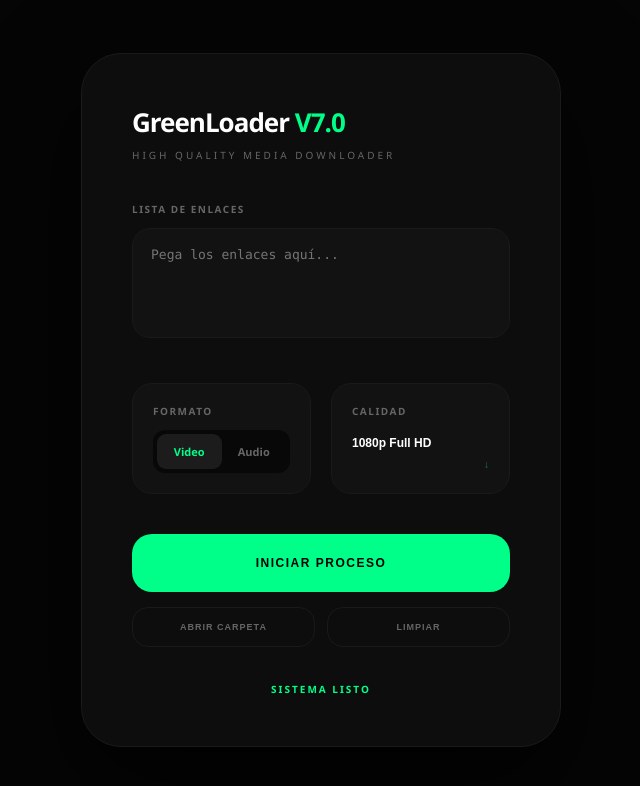
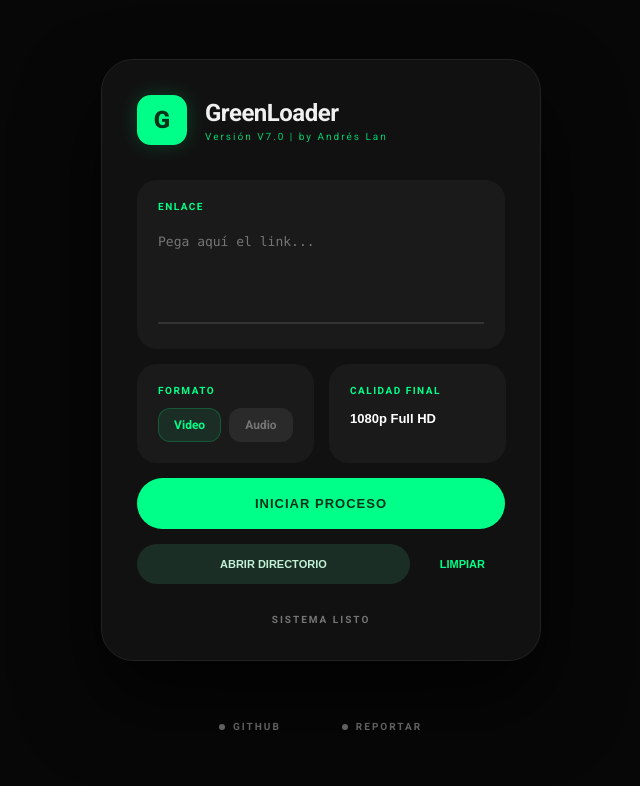
Before and after one commit to Andreslan327/GreenLoader, a plain HTML site: page index.html in a window 1280 px wide. Shown: the whole page, without its empty margins (319-959 px from the left). Drawn offline with Linux system fonts and the light colour scheme.

Commit message:
GreenLoader

```diff
--- a/index.html
+++ b/index.html
@@ -2,53 +2,77 @@
 <html lang="es">
 <head>
     <meta charset="UTF-8">
+    <meta name="viewport" content="width=device-width, initial-scale=1.0">
+    <title>GreenLoader V7.0</title>
     <link rel="stylesheet" href="style.css">
+    <link href="https://fonts.googleapis.com/css2?family=Roboto:wght@400;500;700;900&display=swap" rel="stylesheet">
 </head>
 <body>
-    <div class="main-wrapper">
-        <div class="glass-container">
-            <header class="reveal">
-                <h1>GreenLoader <span class="accent">V7.0</span></h1>
-                <p class="tagline">High Quality Media Downloader</p>
-            </header>
+    <div class="md-container">
+        <header class="reveal">
+            <div class="logo-icon">G</div>
+            <div class="header-text">
+                <h1>GreenLoader</h1>
+                <p>Versión V7.0 | by Andrés Lan</p>
+            </div>
+        </header>
 
-            <div class="input-group reveal" style="transition-delay: 0.1s;">
-                <label>LISTA DE ENLACES</label>
-                <textarea id="urlInput" placeholder="Pega los enlaces aquí..."></textarea>
+        <main>
+            <div class="md-card reveal-delay-1">
+                <label class="md-label">ENLACE</label>
+                <textarea id="urlInput" class="md-input" placeholder="Pega aquí el link..."></textarea>
             </div>
 
-            <div class="options-grid">
-                <div class="inner-box reveal" style="transition-delay: 0.2s;">
-                    <label>FORMATO</label>
-                    <div class="selector-tabs">
-                        <div id="videoBtn" class="tab active" onclick="setMode('video')">Video</div>
-                        <div id="audioBtn" class="tab" onclick="setMode('audio')">Audio</div>
+            <div class="md-grid">
+                <div class="md-card reveal-delay-2">
+                    <label class="md-label">FORMATO</label>
+                    <div class="md-chip-group">
+                        <div id="videoBtn" class="md-chip active" onclick="setMode('video')">Video</div>
+                        <div id="audioBtn" class="md-chip" onclick="setMode('audio')">Audio</div>
                     </div>
                 </div>
 
-                <div class="inner-box reveal" style="transition-delay: 0.3s;">
-                    <label>CALIDAD</label>
-                    <select id="qualitySelect"></select>
+                <div class="md-card reveal-delay-3">
+                    <label class="md-label">CALIDAD FINAL</label>
+                    <div class="md-select-wrapper">
+                        <select id="qualitySelect" class="md-select"></select>
+                    </div>
                 </div>
             </div>
 
-            <div class="action-area reveal" style="transition-delay: 0.4s;">
-                <button id="downloadBtn" onclick="startDownload()">INICIAR PROCESO</button>
-                <div class="footer-btns">
-                    <button class="secondary-btn" onclick="pywebview.api.open_folder()">ABRIR CARPETA</button>
-                    <button class="secondary-btn" onclick="clearAll()">LIMPIAR</button>
+            <div class="md-actions reveal-delay-4">
+                <button id="downloadBtn" class="md-btn-primary" onclick="startDownload()">INICIAR PROCESO</button>
+                <div class="md-row">
+                    <button class="md-btn-tonal" onclick="pywebview.api.open_folder()">ABRIR DIRECTORIO</button>
+                    <button class="md-btn-text" onclick="clearAll()">LIMPIAR</button>
                 </div>
             </div>
+        </main>
 
-            <div id="output" class="reveal" style="transition-delay: 0.5s;">SISTEMA LISTO</div>
-        </div>
+        <footer id="output" class="reveal-delay-5">SISTEMA LISTO</footer>
+    </div>
+
+    <div class="external-links reveal-delay-5">
+        <a href="https://github.com/Andreslan327/GreenLoader" target="_blank" class="ext-btn">
+            <span class="dot"></span> GitHub
+        </a>
+        <a href="https://github.com/Andreslan327/GreenLoader/discussions/new?category=reportes" target="_blank" class="ext-btn">
+            <span class="dot"></span> Reportar
+        </a>
     </div>
 
     <script>
         let currentType = 'video';
         const qualities = {
-            video: [{v:'1080', t:'1080p Full HD'}, {v:'720', t:'720p HD'}, {v:'best', t:'Mejor disponible'}],
-            audio: [{v:'audio_best', t:'MP3 320kbps'}, {v:'audio_low', t:'MP3 128kbps'}]
+            video: [
+                {v:'1080', t:'1080p Full HD'},
+                {v:'720', t:'720p HD'},
+                {v:'best', t:'Mejor disponible'}
+            ],
+            audio: [
+                {v:'audio_best', t:'MP3 320kbps'},
+                {v:'audio_low', t:'MP3 128kbps'}
+            ]
         };
 
         function setMode(type) {
@@ -70,17 +94,21 @@
 
         async function startDownload() {
             const urls = document.getElementById('urlInput').value.trim();
-            const quality = document.getElementById('qualitySelect').value;
             const out = document.getElementById('output');
             const btn = document.getElementById('downloadBtn');
 
-            if (!urls) { out.innerText = "Inserte enlaces"; return; }
+            if (!urls) {
+                out.innerText = "ERROR: INSERTE ENLACES";
+                out.style.color = "#ff4444";
+                return;
+            }
 
             btn.disabled = true;
             btn.innerText = "PROCESANDO...";
-            out.innerText = "Descargando medios...";
+            out.style.color = "#00ff88";
+            out.innerText = "ESTABLECIENDO CONEXIÓN...";
 
-            const res = await pywebview.api.descargar(urls, currentType, quality);
+            const res = await pywebview.api.descargar(urls, currentType, document.getElementById('qualitySelect').value);
 
             out.innerText = res;
             btn.disabled = false;
@@ -89,7 +117,11 @@
 
         function clearAll() {
             document.getElementById('urlInput').value = "";
-            document.getElementById('output').innerText = "Sistema listo";
+            document.getElementById('output').innerText = "SISTEMA LIMPIO";
+            document.getElementById('output').style.color = "";
+            const btn = document.getElementById('downloadBtn');
+            btn.disabled = false;
+            btn.innerText = "INICIAR PROCESO";
         }
 
         updateOptions();
--- a/style.css
+++ b/style.css
@@ -1,226 +1,284 @@
 :root {
-    --bg-color: #050505;
-    --container-bg: #0d0d0d;
-    --accent: #00ff88;
-    --text-main: #ffffff;
-    --text-dim: #666666;
-    --border: #1a1a1a;
-    --transition: all 0.5s cubic-bezier(0.16, 1, 0.3, 1);
+    --bg-dark: #070707;
+    --surface: #111111;
+    --surface-bright: #1a1a1a;
+    --primary: #00ff88;
+    --on-primary: #00331a;
+    --secondary-container: #1b2e25;
+    --on-secondary: #c2f0d5;
+    --text-main: #f0f0f0;
+    --text-dim: #757575;
+    --transition: all 0.4s cubic-bezier(0.34, 1.56, 0.64, 1);
 }
 
-* { box-sizing: border-box; outline: none; -webkit-font-smoothing: antialiased; }
+* {
+    box-sizing: border-box;
+    outline: none;
+}
 
 body {
-    background-color: var(--bg-color);
+    background-color: var(--bg-dark);
     color: var(--text-main);
-    font-family: 'Segoe UI', system-ui, sans-serif;
+    font-family: 'Roboto', sans-serif;
     margin: 0;
     display: flex;
+    flex-direction: column;
     justify-content: center;
     align-items: center;
     height: 100vh;
     overflow: hidden;
 }
 
-/* Animación suave de entrada */
-@keyframes revealApp {
-    from { opacity: 0; transform: translateY(30px) scale(0.98); }
+/* --- ANIMACIONES DE ENTRADA --- */
+.reveal { animation: fadeIn 0.8s forwards; }
+.reveal-delay-1 { animation: fadeIn 0.8s 0.1s forwards; opacity:0; }
+.reveal-delay-2 { animation: fadeIn 0.8s 0.2s forwards; opacity:0; }
+.reveal-delay-3 { animation: fadeIn 0.8s 0.3s forwards; opacity:0; }
+.reveal-delay-4 { animation: fadeIn 0.8s 0.4s forwards; opacity:0; }
+.reveal-delay-5 { animation: fadeIn 0.8s 0.5s forwards; opacity:0; }
+
+@keyframes fadeIn {
+    from { opacity: 0; transform: translateY(30px) scale(0.95); }
     to { opacity: 1; transform: translateY(0) scale(1); }
 }
 
-.reveal {
-    opacity: 0;
-    animation: revealApp 1s cubic-bezier(0.16, 1, 0.3, 1) forwards;
-}
-
-.glass-container {
-    background: var(--container-bg);
-    width: 480px;
-    padding: 50px;
-    border-radius: 40px;
-    border: 1px solid var(--border);
-    box-shadow: 0 40px 100px rgba(0, 0, 0, 0.8);
+/* --- CONTENEDOR PRINCIPAL --- */
+.md-container {
+    background-color: var(--surface);
+    width: 440px;
+    border-radius: 32px;
+    padding: 35px;
+    border: 1px solid #222;
+    box-shadow: 0 40px 80px rgba(0,0,0,0.7);
+    margin-bottom: 50px;
+    z-index: 2;
     transition: var(--transition);
 }
 
-.glass-container:hover {
-    border-color: #252525;
-    box-shadow: 0 40px 100px rgba(0, 0, 0, 0.9), 0 0 50px rgba(0, 255, 136, 0.02);
+.md-container:hover {
+    border-color: #2a2a2a;
+    box-shadow: 0 40px 90px rgba(0, 255, 136, 0.03);
 }
 
-header h1 {
-    font-size: 26px;
-    font-weight: 800;
-    margin: 0;
-    letter-spacing: -1px;
+/* --- HEADER --- */
+header { display: flex; align-items: center; gap: 18px; margin-bottom: 35px; }
+
+.logo-icon {
+    background: var(--primary);
+    color: var(--on-primary);
+    width: 50px;
+    height: 50px;
+    border-radius: 14px;
+    display: flex;
+    justify-content: center;
+    align-items: center;
+    font-weight: 900;
+    font-size: 24px;
+    box-shadow: 0 0 20px rgba(0, 255, 136, 0.2);
 }
 
-.accent { color: var(--accent); }
+h1 { font-size: 24px; margin: 0; font-weight: 700; letter-spacing: -0.5px; }
+.header-text p { font-size: 10px; margin: 4px 0 0 0; color: var(--primary); letter-spacing: 2px; opacity: 0.8; }
 
-.tagline {
-    font-size: 10px;
-    color: var(--text-dim);
-    letter-spacing: 3px;
-    text-transform: uppercase;
-    margin-top: 8px;
+/* --- CARDS E INPUTS --- */
+.md-card {
+    background: var(--surface-bright);
+    padding: 20px;
+    border-radius: 20px;
+    margin-bottom: 15px;
+    border: 1px solid transparent;
+    transition: var(--transition);
 }
 
-label {
-    display: block;
+.md-card:hover {
+    transform: translateY(-5px);
+    border-color: #333;
+    background: #222;
+}
+
+.md-label {
     font-size: 10px;
     font-weight: 700;
-    color: var(--text-dim);
+    color: var(--primary);
     margin-bottom: 12px;
+    display: block;
     letter-spacing: 1.5px;
 }
 
-.input-group { margin: 40px 0; }
-
-textarea {
+.md-input {
     width: 100%;
-    height: 110px;
-    background: #121212;
-    border: 1px solid var(--border);
-    border-radius: 18px;
-    color: #fff;
-    padding: 18px;
+    height: 100px; /* Altura fija */
+    background: transparent;
+    border: none;
+    border-bottom: 2px solid #333;
+    color: white;
     font-family: 'Consolas', monospace;
     font-size: 13px;
+    padding: 10px 0;
+    transition: var(--transition);
+
+    /* BLOQUEO DE RESIZE */
     resize: none;
+}
+
+/* SCROLLBAR PERSONALIZADA PARA TEXTAREA */
+.md-input::-webkit-scrollbar {
+    width: 4px;
+}
+.md-input::-webkit-scrollbar-thumb {
+    background: #333;
+    border-radius: 10px;
+}
+.md-input::-webkit-scrollbar-thumb:hover {
+    background: var(--primary);
+}
+
+.md-input:focus { border-color: var(--primary); }
+
+.md-grid { display: grid; grid-template-columns: 1fr 1fr; gap: 15px; }
+
+/* --- CHIPS Y SELECTORES --- */
+.md-chip-group { display: flex; gap: 8px; }
+.md-chip {
+    flex: 1;
+    padding: 10px;
+    text-align: center;
+    border-radius: 12px;
+    background: #2a2a2a;
+    font-size: 12px;
+    font-weight: 700;
+    cursor: pointer;
+    transition: var(--transition);
+    color: var(--text-dim);
+}
+
+.md-chip.active {
+    background: var(--secondary-container);
+    color: var(--primary);
+    box-shadow: inset 0 0 0 1px rgba(0, 255, 136, 0.2);
+}
+
+.md-chip:hover:not(.active) { background: #333; color: #fff; transform: scale(1.05); }
+
+.md-select {
+    width: 100%;
+    background: transparent;
+    border: none;
+    color: white;
+    font-size: 13px;
+    font-weight: 600;
+    cursor: pointer;
+    appearance: none;
+}
+.md-select option { background: #1a1a1a; color: white; }
+
+/* --- BOTONES --- */
+.md-btn-primary {
+    width: 100%;
+    background: var(--primary);
+    color: var(--on-primary);
+    border: none;
+    padding: 18px;
+    border-radius: 100px;
+    font-weight: 900;
+    font-size: 13px;
+    letter-spacing: 1px;
+    cursor: pointer;
+    margin-bottom: 15px;
     transition: var(--transition);
 }
 
-textarea:focus {
-    border-color: var(--accent);
-    background: #161616;
+.md-btn-primary:hover {
+    box-shadow: 0 15px 30px rgba(0, 255, 136, 0.3);
+    transform: scale(1.02);
 }
 
-.options-grid {
-    display: grid;
-    grid-template-columns: 1fr 1fr;
-    gap: 20px;
-    margin-bottom: 40px;
+.md-btn-primary:active { transform: scale(0.96); }
+
+.md-btn-primary:disabled {
+    background: #333;
+    color: #555;
+    cursor: not-allowed;
+    box-shadow: none;
+    transform: none;
 }
 
-.inner-box {
-    position: relative;
-    background: #121212;
-    padding: 20px;
-    border-radius: 20px;
-    border: 1px solid var(--border);
-}
+.md-row { display: flex; gap: 10px; }
 
-.selector-tabs {
-    display: flex;
-    background: #080808;
-    border-radius: 12px;
-    padding: 4px;
-}
-
-.tab {
+.md-btn-tonal {
     flex: 1;
-    text-align: center;
+    background: var(--secondary-container);
+    color: var(--on-secondary);
+    border: none;
+    padding: 14px;
+    border-radius: 100px;
+    cursor: pointer;
     font-size: 11px;
     font-weight: 700;
-    padding: 10px;
-    cursor: pointer;
-    border-radius: 9px;
-    color: var(--text-dim);
     transition: var(--transition);
 }
 
-.tab.active {
-    background: #1c1c1c;
-    color: var(--accent);
-}
+.md-btn-tonal:hover { background: #243d31; transform: translateY(-2px); }
 
-/* FIX DEL SELECTOR - AHORA VISIBLE */
-select {
-    width: 100%;
+.md-btn-text {
     background: transparent;
     border: none;
-    color: #fff;
-    font-size: 12px;
+    color: var(--primary);
+    padding: 14px 20px;
+    cursor: pointer;
+    font-size: 11px;
     font-weight: 700;
-    cursor: pointer;
-    appearance: none;
-    -webkit-appearance: none;
-}
-
-select option {
-    background-color: #121212; /* Fondo de la lista */
-    color: #fff;               /* Texto de la lista */
-    padding: 15px;
-}
-
-.inner-box:has(select)::after {
-    content: '↓';
-    font-size: 10px;
-    color: var(--accent);
-    position: absolute;
-    right: 20px;
-    bottom: 22px;
-    pointer-events: none;
-    opacity: 0.5;
-}
-
-#downloadBtn {
-    width: 100%;
-    background: var(--accent);
-    color: #000;
-    border: none;
-    padding: 22px;
-    border-radius: 20px;
-    font-weight: 800;
-    font-size: 12px;
-    letter-spacing: 1.5px;
-    cursor: pointer;
     transition: var(--transition);
 }
 
-#downloadBtn:hover {
-    transform: scale(1.02);
-    box-shadow: 0 15px 35px rgba(0, 255, 136, 0.25);
+.md-btn-text:hover { background: rgba(0, 255, 136, 0.08); border-radius: 100px; }
+
+/* --- CONSOLA Y BOTONES EXTERNOS --- */
+#output {
+    margin-top: 30px;
+    font-size: 10px;
+    text-align: center;
+    color: var(--text-dim);
+    font-weight: 700;
+    letter-spacing: 2px;
+    text-transform: uppercase;
 }
 
-#downloadBtn:disabled {
-    background: #1a1a1a;
-    color: #444;
-    cursor: not-allowed;
-    transform: none;
+.external-links {
+    display: flex;
+    gap: 25px;
 }
 
-.footer-btns {
-    display: grid;
-    grid-template-columns: 1fr 1fr;
-    gap: 12px;
-    margin-top: 15px;
-}
-
-.secondary-btn {
-    background: transparent;
-    border: 1px solid var(--border);
+.ext-btn {
+    text-decoration: none;
     color: var(--text-dim);
-    padding: 14px;
-    border-radius: 16px;
-    font-size: 9px;
-    font-weight: 800;
-    letter-spacing: 1px;
-    cursor: pointer;
+    font-size: 10px;
+    font-weight: 700;
+    text-transform: uppercase;
+    letter-spacing: 2px;
+    display: flex;
+    align-items: center;
+    gap: 8px;
+    padding: 10px 18px;
+    border-radius: 100px;
     transition: var(--transition);
 }
 
-.secondary-btn:hover {
-    color: #fff;
-    border-color: #333;
-    background: rgba(255,255,255,0.02);
+.ext-btn:hover {
+    color: var(--primary);
+    background: rgba(0, 255, 136, 0.05);
+    transform: translateY(-2px);
 }
 
-#output {
-    margin-top: 35px;
-    text-align: center;
-    font-size: 10px;
-    color: var(--accent);
-    letter-spacing: 2px;
-    font-weight: 600;
+.ext-btn .dot {
+    width: 6px;
+    height: 6px;
+    background: var(--text-dim);
+    border-radius: 50%;
+    transition: var(--transition);
 }
+
+.ext-btn:hover .dot {
+    background: var(--primary);
+    box-shadow: 0 0 8px var(--primary);
+}
```
Also changed, not shown: 1 other file.
